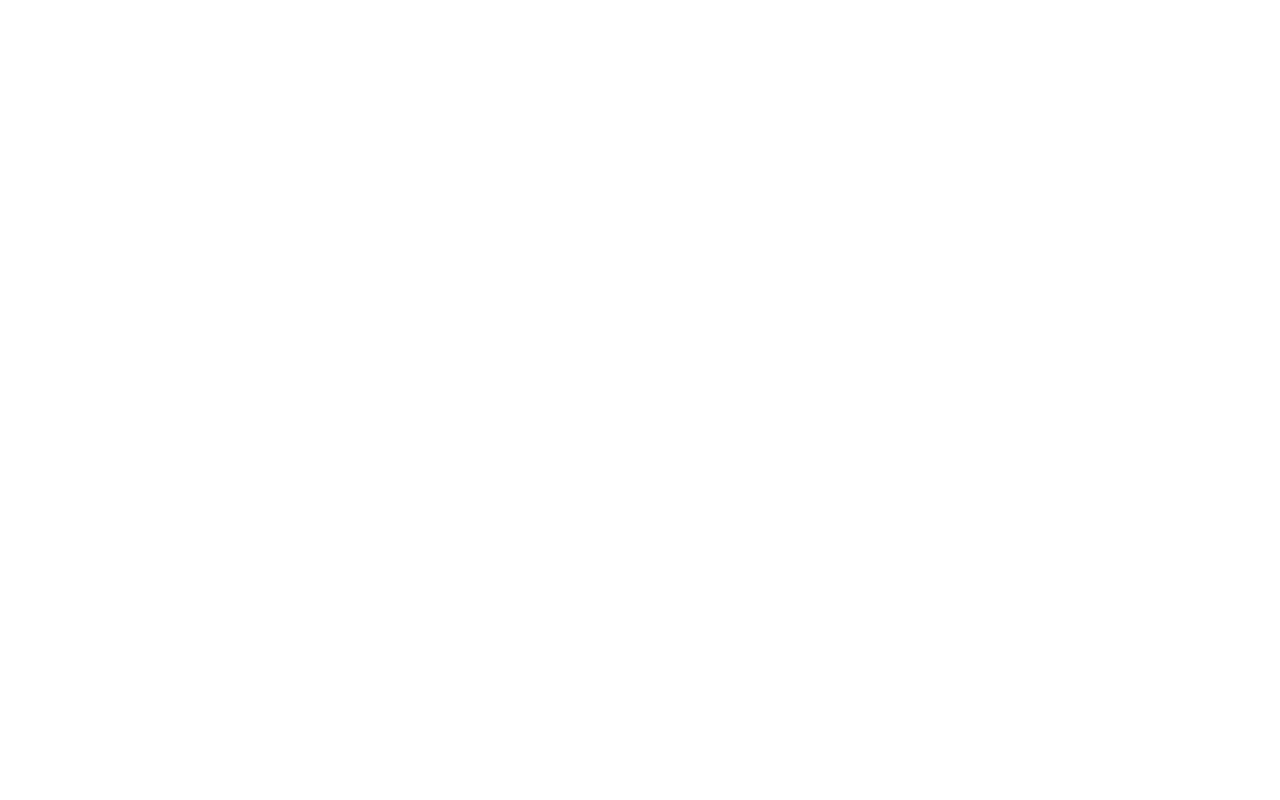
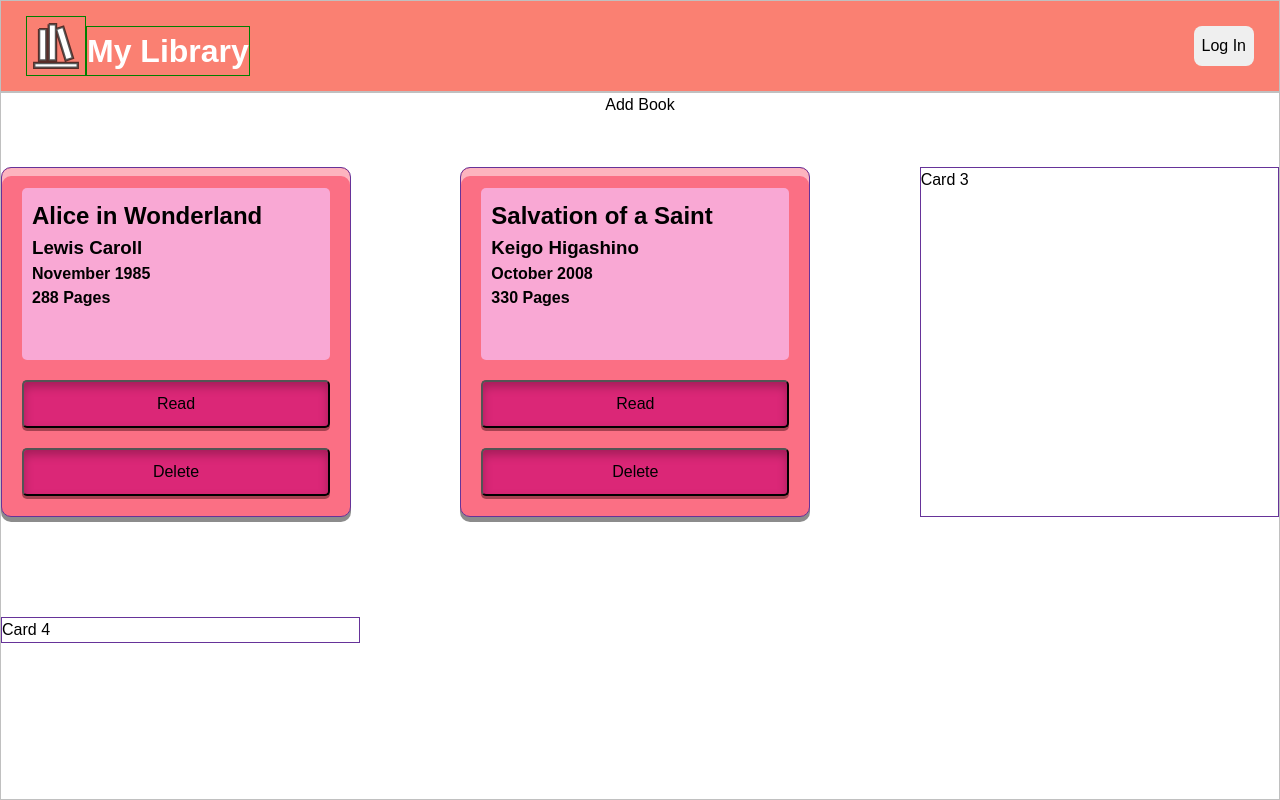
Before and after one commit to e11yunh/js-library, a plain HTML site: page index.html in a window 1280 px wide. Drawn offline with Linux system fonts and the light colour scheme.

Commit message:
add basic card layout for main content section

```diff
--- a/index.html
+++ b/index.html
@@ -7,7 +7,46 @@
     <link rel="stylesheet" href="styles.css">
 </head>
 <body>
-
+    <div id="container">
+        <div id="header">
+            <div class="logo">
+                <svg xmlns="http://www.w3.org/2000/svg" viewBox="0 0 24 24" height="60px" width="60px" fill="white" stroke="black" stroke-opacity="65%"><title>bookshelf</title><path d="M9 3V18H12V3H9M12 5L16 18L19 17L15 4L12 5M5 5V18H8V5H5M3 19V21H21V19H3Z" /></svg>
+                <h1>My Library</h1>
+            </div>
+            <button class="log-btn">Log In</button>
+        </div>
+        <div id="content">
+            <div id="add-book-btn">Add Book</div>
+            <div id="cards-container">
+                <div class="card read">
+                    <div class="card-info">
+                        <h2>Alice in Wonderland</h2>
+                        <h3>Lewis Caroll</h3>
+                        <h4>November 1985</h4>
+                        <h4>288 Pages</h4>
+                    </div>
+                    <div id="btn-container">
+                        <button>Read</button>
+                        <button>Delete</button>
+                    </div>
+                </div>
+                <div class="card">
+                    <div class="card-info">
+                        <h2>Salvation of a Saint</h2>
+                        <h3>Keigo Higashino</h3>
+                        <h4>October 2008</h4>
+                        <h4>330 Pages</h4>
+                    </div>
+                    <div id="btn-container">
+                        <button>Read</button>
+                        <button>Delete</button>
+                    </div>
+                </div>
+                <div>Card 3</div>
+                <div>Card 4</div>
+            </div>
+        </div>
+    </div>
     <script type="text/javascript" src="script.js"></script>
 </body>
 </html>
--- a/script.js
+++ b/script.js
@@ -0,0 +1,23 @@
+const myLibrary = [];
+
+function Book(title, author, pages, read) {
+    this.title = title;
+    this.author = author;
+    this.pages = pages;
+    this.read = read;
+}
+
+function addBookToLibrary(selected_book) {
+    myLibrary.push(selected_book);
+}
+
+
+console.log(myLibrary)
+
+book1 = new Book("James Hurt", "Leslie ing", 172, true)
+book2 = new Book("Ironic Star", "Love is Terrible", 999, false)
+
+addBookToLibrary(book1)
+addBookToLibrary(book2)
+
+console.log(myLibrary)
--- a/styles.css
+++ b/styles.css
@@ -0,0 +1,146 @@
+*, *::before, *::after {
+    box-sizing: border-box;
+  }
+
+* {
+    margin: 0;
+  }
+
+body {
+    line-height: 1.5;
+    font-family: sans-serif;
+
+    height: 100vh;
+    width: 100vw;
+  }
+
+img, picture, video, canvas, svg {
+    display: block;
+    max-width: 100%;
+  }
+
+input, button, textarea, select {
+    font: inherit;
+  }
+
+p, h1, h2, h3, h4, h5, h6 {
+    overflow-wrap: break-word;
+  }
+
+p {
+    text-wrap: pretty;
+  }
+
+h1, h2, h3, h4, h5, h6 {
+    text-wrap: balance;
+  }
+
+li {
+    list-style-type: none;
+}
+
+
+#container {
+    display: grid;
+    height: 100%;
+    width: 100%;
+    grid-template-rows: 1fr 8fr;
+    grid-template-areas: "header"
+    "content";
+}
+
+#container > * {
+    border: 1px solid silver;
+}
+
+#header {
+    grid-area: "header";
+    display: flex;
+    justify-content: space-between;
+    padding: 15px 25px;
+    background-color: salmon;
+    color: white;
+}
+
+.logo {
+    display: flex;
+    align-items: last baseline;
+}
+
+.logo > svg {
+    align-self: flex-end;
+}
+
+.logo > * {
+    border: 1px solid green;
+}
+
+.log-btn {
+    display: flex;
+    align-self: center;
+    border-radius: 8px;
+    padding: 8px;
+    border-style: none;
+}
+
+#content {
+    grid-area: "content";
+    display: flex;
+    flex-direction: column;
+    gap: 50px;
+}
+
+#add-book-btn {
+  display: flex;
+  align-self: center;
+}
+
+
+#cards-container {
+  display: grid;
+  gap: 100px;
+  grid-template-columns: repeat(auto-fit, minmax(300px, 1fr));
+
+}
+
+#cards-container > * {
+  border: 1px solid rebeccapurple;
+}
+
+.card {
+  width: 350px;
+  height: 350px;
+  display: grid;
+  grid-template-rows: 3fr 1fr;
+  justify-content: stretch;
+  background-color: #fb6f84;
+  box-shadow: inset 0 8px 0 hsl(351, 95%, 85%), 0 5px hsla(0, 0%, 0%, 0.45);
+  border-radius: 10px;
+  padding: 20px;
+}
+
+.card-info {
+  background-color: #f9a8d4;
+  border-radius: 5px;
+  padding: 10px;
+}
+
+.read {
+  background-color: gren;
+}
+
+#btn-container {
+  margin-top: 20px;
+  display: flex;
+  flex-direction: column;
+  gap: 20px;
+
+}
+
+#btn-container button {
+  background-color: #db2777;
+  padding: 10px;
+  outline: none;
+  border-radius: 5px;
+  box-shadow: 0 3px 0 hsla(348, 60%, 20%, 0.5), inset 0 5px 10px hsla(0, 0%, 0%, 0.25);
+}
```
